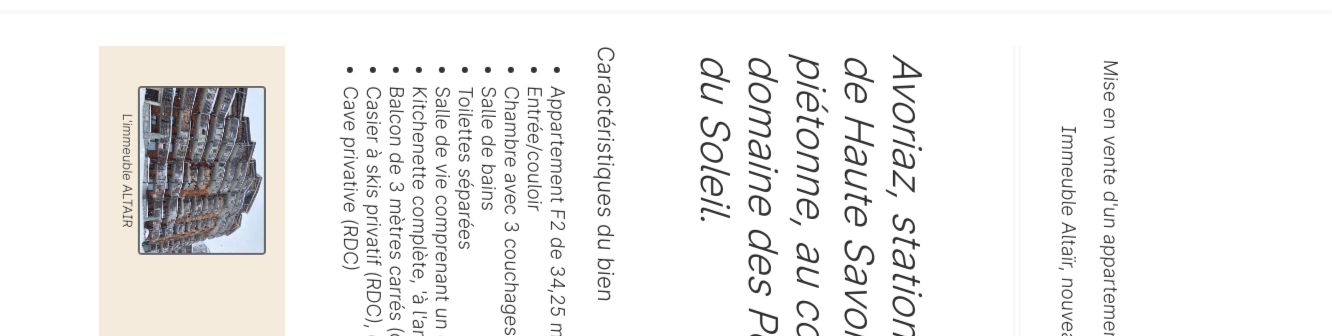
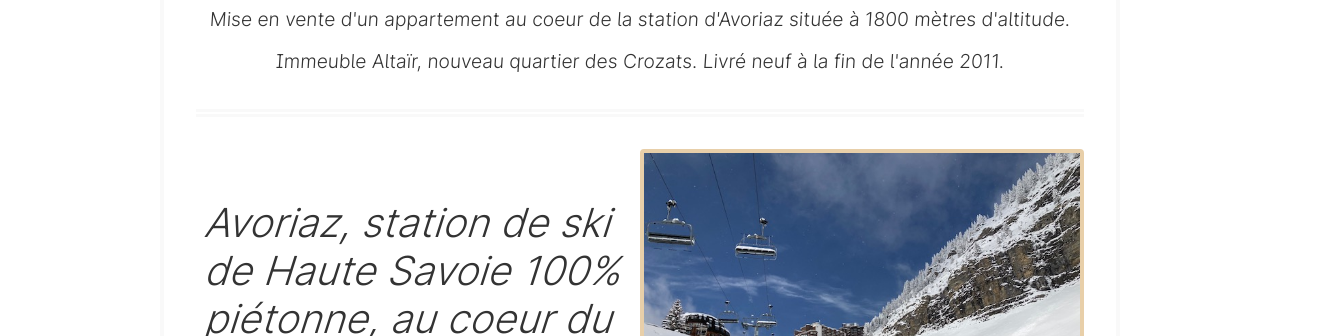
Before and after one commit to smartduck66/smartduck66.github.io, a plain HTML site: page index.html in a window 1280 px wide. Shown: the part 202-538 px from the top of the page, 1332 px wide, since content can reach past the window. Drawn offline with Linux system fonts and the light colour scheme.

Commit message:
testrotate_no

```diff
--- a/index.html
+++ b/index.html
@@ -138,8 +138,5 @@
     </script>
     <script src="dist/js/jquery.min.js"></script>
     <script src="dist/js/lightbox.js"></script>
-    <script type="text/javascript">
-        if(window.innerHeight < window.innerWidth){
-            document.getElementsByTagName("body")[0].style.transform = "rotate(90deg)";}
-    </script>
+
 </html>
```
